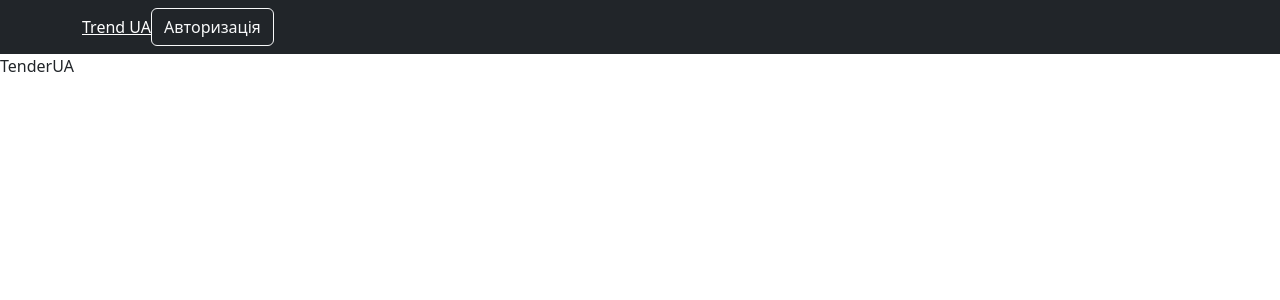
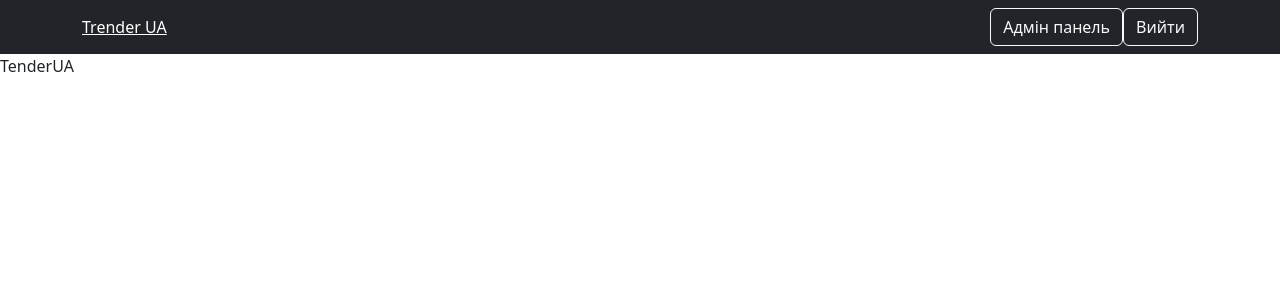
Before and after one commit to WorkDay365/TENDER_S_PSQL, a React (Create React App) app in the folder client/: page / in a window 1280 px wide. Both pictures are taken after a click on the button "Авторизація". Shown: the top 300 px of the page. Built offline with nearby package versions, Linux system fonts and the light colour scheme.

Commit message:
Server + Client 6.0  (1:33:00) DEV

```diff
--- a/client/src/components/NavBar.js
+++ b/client/src/components/NavBar.js
@@ -11,6 +11,7 @@ import Container from "react-bootstrap/Container";
 
 const NavBar = observer(() => {
     const {user} = useContext(Context)
+    const history = useHistory()
 
   //   const logOut = () => {
   //     user.setUser({})
@@ -20,14 +21,18 @@ const NavBar = observer(() => {
     return (
         <Navbar bg="dark" data-bs-theme="dark">
         <Container>
-          <NavLink style ={{color:'white'}} to={TENDERUA_ROUTE}>Trend UA</NavLink>
+          <NavLink style ={{color:'white'}} to={TENDERUA_ROUTE}>Trender UA</NavLink>
           { user.isAuth ?
-          <Nav className="me-auto" style ={{color:'white'}}>
+          <Nav className="ml-auto" style ={{color:'white'}}>
             <Button variant= {'outline-light'}>Адмін панель</Button>
-            <Button variant= {'outline-light'} className='ml-2'>Вийти</Button>
+            <Button
+                            variant={"outline-light"}
+                      //      onClick={() => logOut()}
+                            className="ml-4"
+                        >Вийти</Button>
           </Nav>
           :
-          <Nav className="me-auto" style ={{color:'white'}}>
+          <Nav className="ml-auto" style ={{color:'white'}}>
              <Button variant={'outline-light'} onClick={() => user.setIsAuth(true)}>Авторизація</Button>
           </Nav>
           }
--- a/client/src/pages/Auth.js
+++ b/client/src/pages/Auth.js
@@ -1,11 +1,82 @@
-import React from "react";
+import React, {useContext, useState} from 'react';
+import {Container, Form} from "react-bootstrap";
+import Card from "react-bootstrap/Card";
+import Button from "react-bootstrap/Button";
+import Row from "react-bootstrap/Row";
+import {NavLink, useLocation, useHistory} from "react-router-dom";
+import {LOGIN_ROUTE, REGISTRATION_ROUTE, TENDERUA_ROUTE} from "../utils/consts";
+//import {login, registration} from "../http/userAPI";
+import {observer} from "mobx-react-lite";
+import {Context} from "../index";
 
-const Auth = () => {
+const Auth = observer(() => {
+    const {user} = useContext(Context)
+    const location = useLocation()
+    const history = useHistory()
+    const isLogin = location.pathname === LOGIN_ROUTE
+    const [email, setEmail] = useState('')
+    const [password, setPassword] = useState('')
+
+    // const click = async () => {
+    //     try {
+    //         let data;
+    //         if (isLogin) {
+    //             data = await login(email, password);
+    //         } else {
+    //             data = await registration(email, password);
+    //         }
+    //         user.setUser(user)
+    //         user.setIsAuth(true)
+    //         history.push(TENDERUA_ROUTE)
+    //     } catch (e) {
+    //         alert(e.response.data.message)
+    //     }
+
+    // }
+
     return (
-        <div>
-AUTH
-        </div>
-    )
-}
+        <Container
+            className="d-flex justify-content-center align-items-center"
+            style={{height: window.innerHeight - 54}}
+        >
+            <Card style={{width: 600}} className="p-5">
+                <h2 className="m-auto">{isLogin ? 'Авторизація' : "Реєстрація"}</h2>
+                <Form className="d-flex flex-column">
+                    <Form.Control
+                        className="mt-3"
+                        placeholder="Введіть ваш логін..."
+                        value={email}
+                        onChange={e => setEmail(e.target.value)}
+                    />
+                    <Form.Control
+                        className="mt-3"
+                        placeholder="Введіть Ваш пароль..."
+                        value={password}
+                        onChange={e => setPassword(e.target.value)}
+                        type="password"
+                    />
+                    <Row className="d-flex justify-content-between mt-3 pl-3 pr-3">
+                        {isLogin ?
+                            <div>
+                                Немає облікового запису? <NavLink to={REGISTRATION_ROUTE}>Зареєструйся!</NavLink>
+                            </div>
+                            :
+                            <div>
+                                Є обліковий запис? <NavLink to={LOGIN_ROUTE}>Увійдіть!</NavLink>
+                            </div>
+                        }
+                        <Button
+                            variant={"outline-success"}
+                 //           onClick={click}
+                        >
+                            {isLogin ? 'Увійти' : 'Реєстрація'}
+                        </Button>
+                    </Row>
+
+                </Form>
+            </Card>
+        </Container>
+    );
+});
 
 export default Auth;
--- a/client/src/store/UserStore.js
+++ b/client/src/store/UserStore.js
@@ -2,7 +2,7 @@ import { makeAutoObservable } from "mobx";
 
 export default class UserStore {
     constructor() {
-        this._isAuth = true
+        this._isAuth = false
         this._user = {}
         makeAutoObservable(this)
     }
@@ -15,7 +15,7 @@ export default class UserStore {
         this._user = user
     }
 
-    get isUath() {
+    get isAuth() {
         return this._isAuth
     }
 
```
Also changed, not shown: 1 other file (tests, documents, lock files or other folders).
